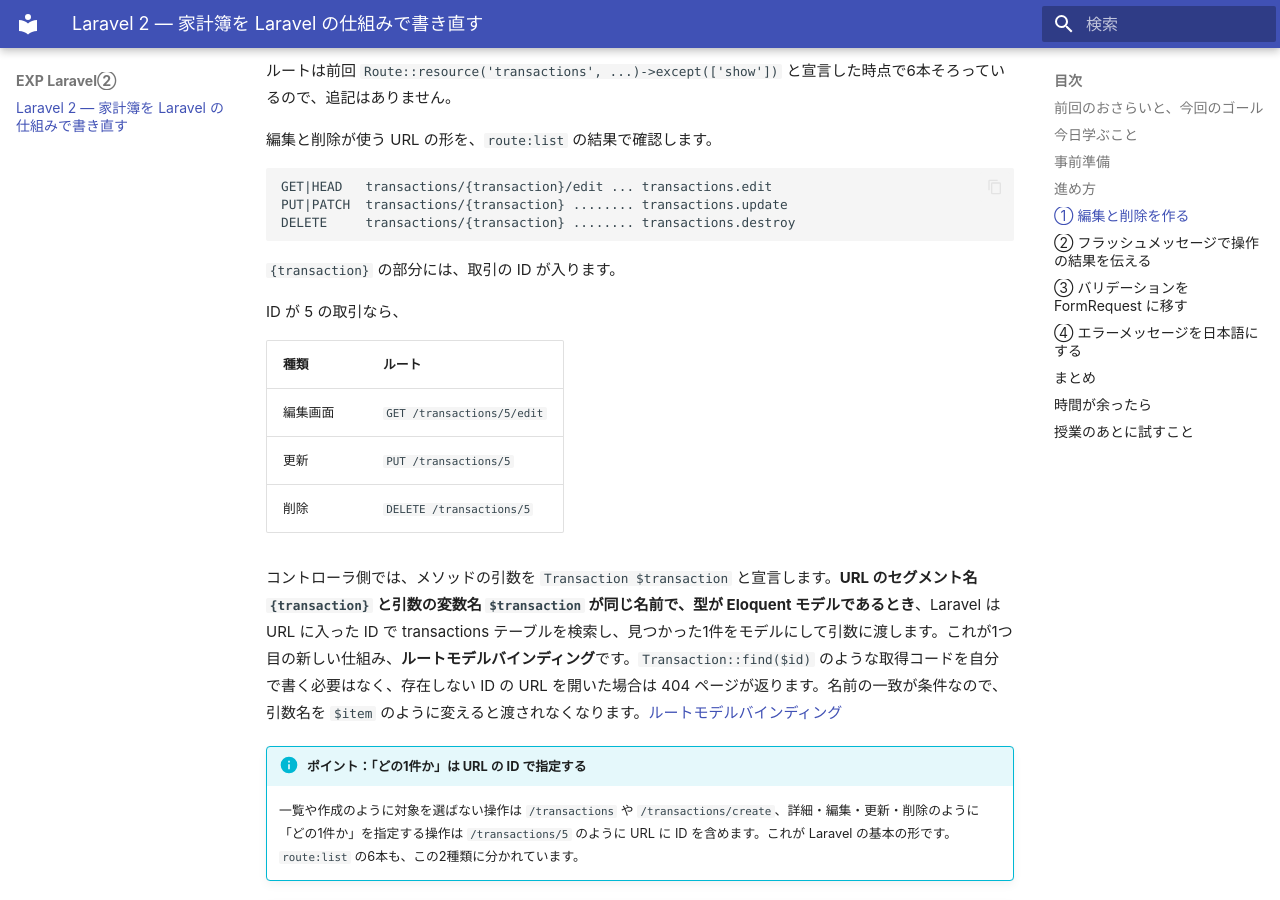
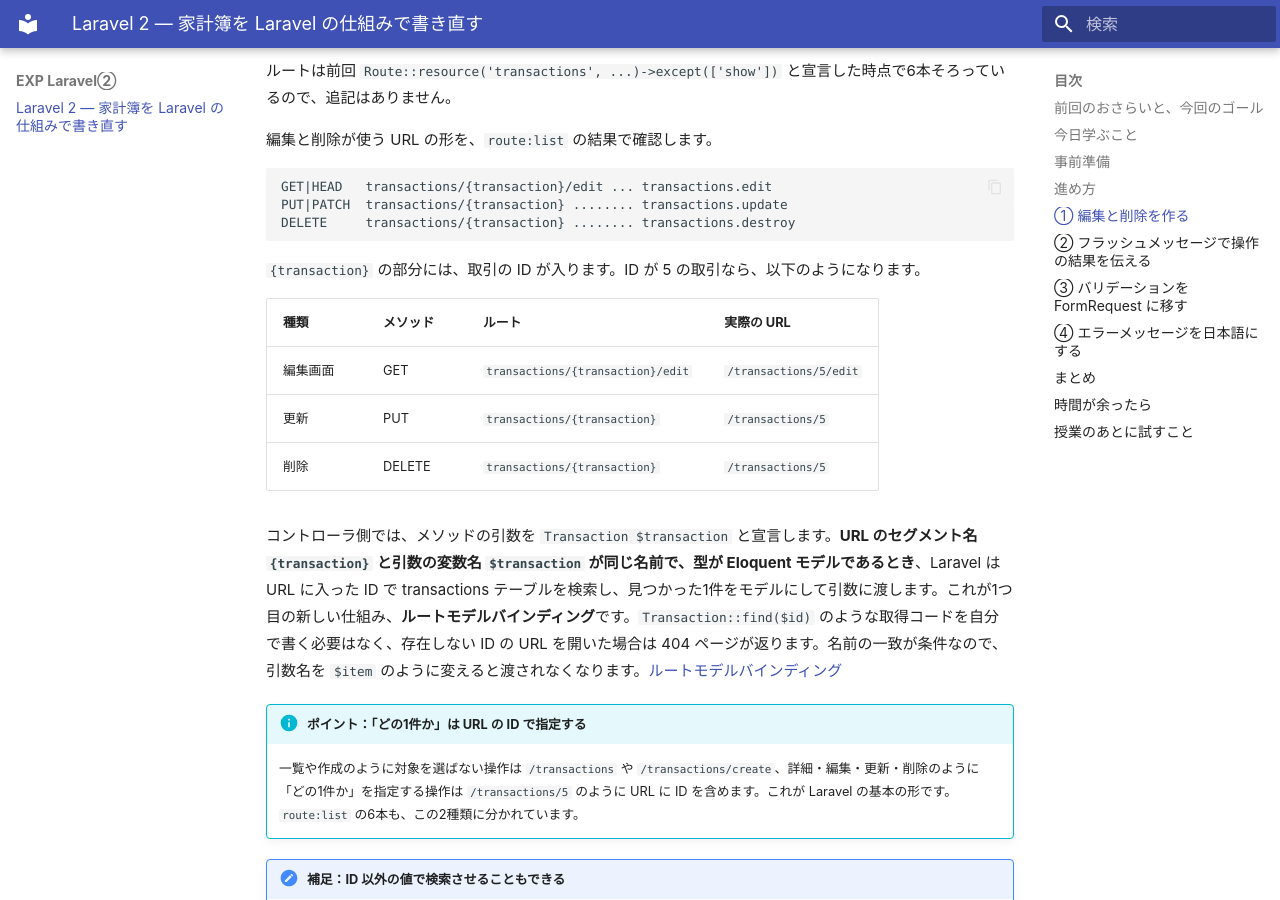
Before and after one commit to abekdwight/gslabo-lesson4, an MkDocs documentation site: the page built from docs/index.md, in a window 1280 px wide and 900 px high, scrolled down 2240 px. Built offline with MkDocs 1.6.1 and Material for MkDocs 9.7.7, drawn with Linux system fonts in a browser that asks for light colours.

Commit message:
add method and route pattern columns to the route table

````diff
--- a/docs/index.md
+++ b/docs/index.md
@@ -101,15 +101,13 @@ PUT|PATCH  transactions/{transaction} ........ transactions.update
 DELETE     transactions/{transaction} ........ transactions.destroy
 ```
 
-`{transaction}` の部分には、取引の ID が入ります。
-
-ID が 5 の取引なら、
-
-| 種類     | ルート                     |
-| -------- | -------------------------- |
-| 編集画面 | `GET /transactions/5/edit` |
-| 更新     | `PUT /transactions/5`      |
-| 削除     | `DELETE /transactions/5`   |
+`{transaction}` の部分には、取引の ID が入ります。ID が 5 の取引なら、以下のようになります。
+
+| 種類     | メソッド | ルート                            | 実際の URL             |
+| -------- | -------- | --------------------------------- | ---------------------- |
+| 編集画面 | GET      | `transactions/{transaction}/edit` | `/transactions/5/edit` |
+| 更新     | PUT      | `transactions/{transaction}`      | `/transactions/5`      |
+| 削除     | DELETE   | `transactions/{transaction}`      | `/transactions/5`      |
 
 コントローラ側では、メソッドの引数を `Transaction $transaction` と宣言します。**URL のセグメント名 `{transaction}` と引数の変数名 `$transaction` が同じ名前で、型が Eloquent モデルであるとき**、Laravel は URL に入った ID で transactions テーブルを検索し、見つかった1件をモデルにして引数に渡します。これが1つ目の新しい仕組み、**ルートモデルバインディング**です。`Transaction::find($id)` のような取得コードを自分で書く必要はなく、存在しない ID の URL を開いた場合は 404 ページが返ります。名前の一致が条件なので、引数名を `$item` のように変えると渡されなくなります。[ルートモデルバインディング](https://readouble.com/laravel/13.x/ja/routing.html#route-model-binding)
 
````
